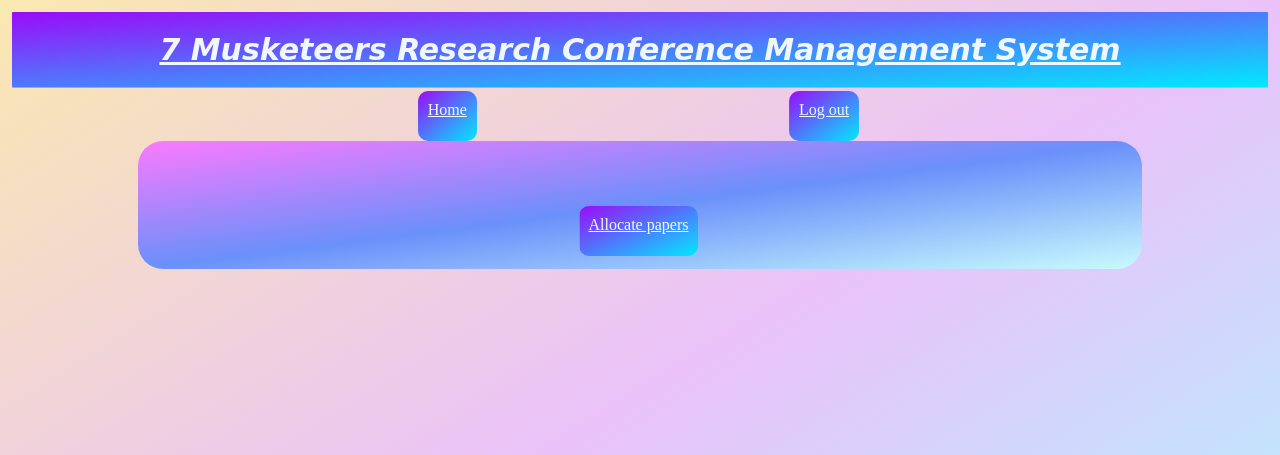
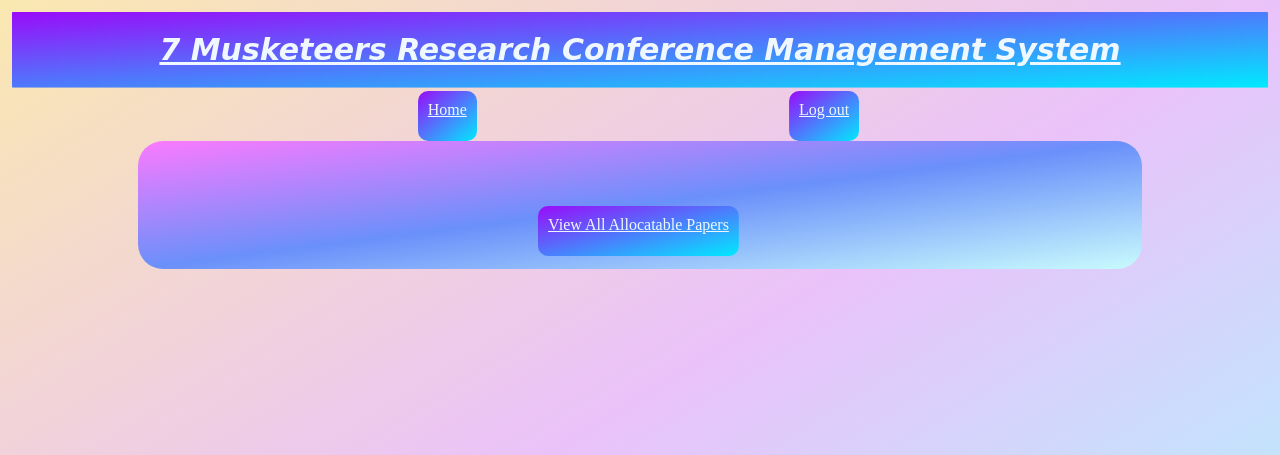
Before and after one commit to hariniprakash296/314Website-for-Research-paper-submissions, a Django app: template Conference_Management_System_Django/main/templates/conferencechair_homepage.html in a window 1280 px wide. Shown: the top 455 px of the page. Run offline with Django 3.2, Linux system fonts and the light colour scheme; the template is opened without the code that fills it, so the values that code supplies are empty.

Commit message:
conf homepage

```diff
--- a/Conference_Management_System_Django/main/templates/conferencechair_homepage.html
+++ b/Conference_Management_System_Django/main/templates/conferencechair_homepage.html
@@ -3,6 +3,6 @@
 {% load static %}
 {% block content %}
 <div class="user_button_group">
-    <div id="user_buttons"> <a href="" style="color: aliceblue;">Allocate papers</a> </div>
+    <div id="user_buttons"> <a href="conferencechair_view_all_papers" style="color: aliceblue;">View All Allocatable Papers</a> </div>
 </div>
 {% endblock content %}
```
